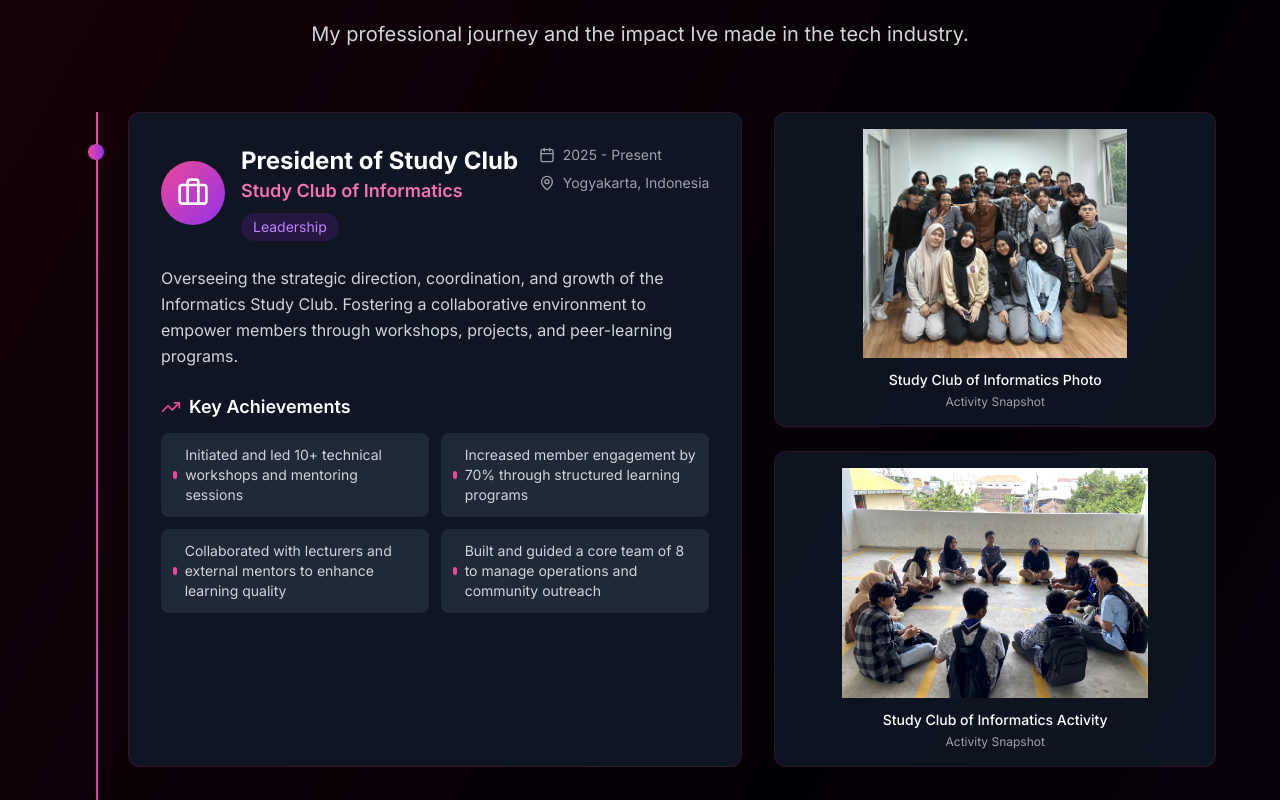
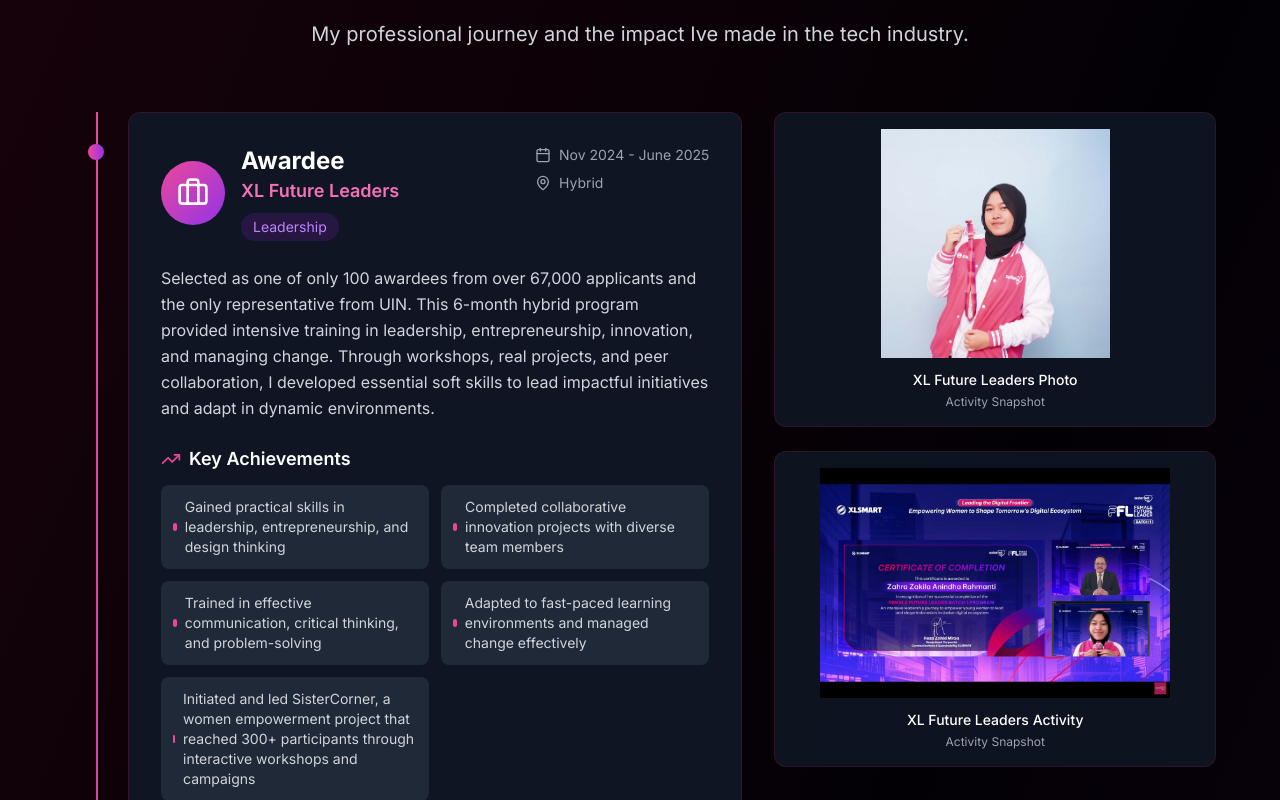
Before and after one commit to zahrazakila/zahra-portfolio, a Next.js app: page / in a window 1280 px wide. Shown: the part 1820-2620 px from the top of the page. Built offline with nearby package versions, Linux system fonts and the light colour scheme.

Commit message:
update experience

```diff
--- a/src/app/components/experience-section.tsx
+++ b/src/app/components/experience-section.tsx
@@ -7,7 +7,25 @@ import AnimatedBackground from "./animated-background"
 
 const experienceData = [
   {
-    position: "President of Study Club",
+    position: "Awardee",
+    company: "XL Future Leaders",
+    location: "Hybrid",
+    period: "Nov 2024 - June 2025",
+    type: "Leadership",
+    description:
+      "Selected as one of only 100 awardees from over 67,000 applicants and the only representative from UIN. This 6-month hybrid program provided intensive training in leadership, entrepreneurship, innovation, and managing change. Through workshops, real projects, and peer collaboration, I developed essential soft skills to lead impactful initiatives and adapt in dynamic environments.",
+    achievements: [
+      "Gained practical skills in leadership, entrepreneurship, and design thinking",
+      "Completed collaborative innovation projects with diverse team members",
+      "Trained in effective communication, critical thinking, and problem-solving",
+      "Adapted to fast-paced learning environments and managed change effectively",
+      "Initiated and led SisterCorner, a women empowerment project that reached 300+ participants through interactive workshops and campaigns"
+    ],
+    images: ["/images/ffl/1.jpg", "/images/ffl/2.jpeg"],
+  },
+
+  {
+    position: "President",
     company: "Study Club of Informatics",
     location: "Yogyakarta, Indonesia",
     period: "2025 - Present",
```
Also changed, not shown: public/images/ffl/1.jpg (added), public/images/ffl/2.jpeg (added).
